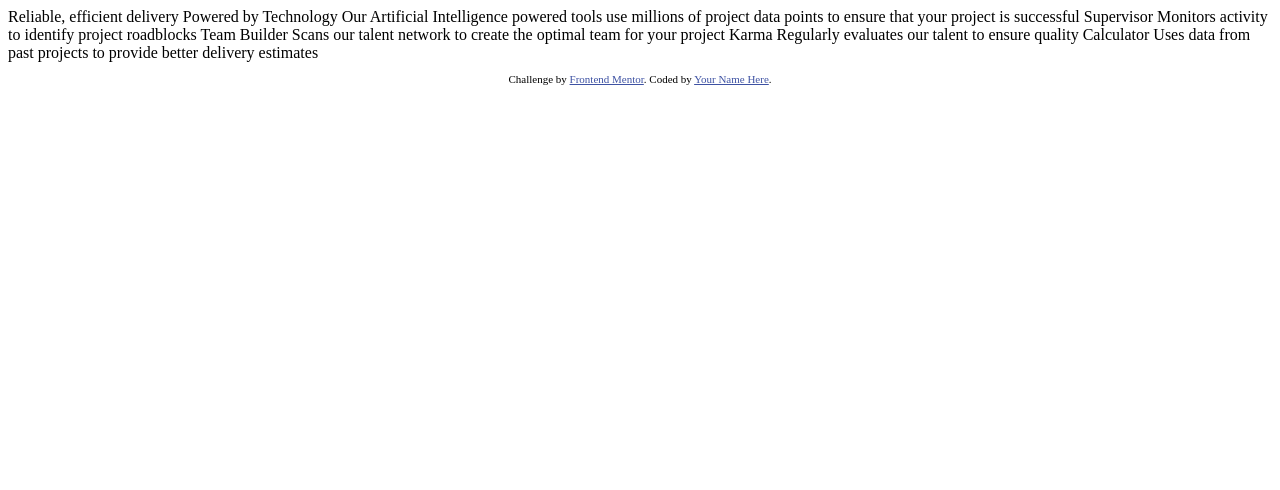
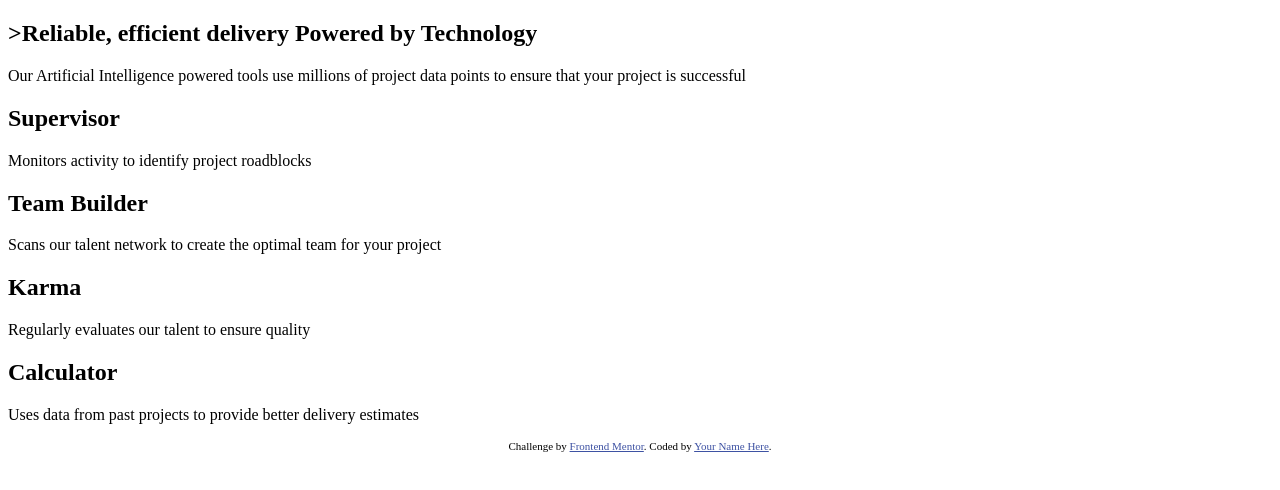
Before and after one commit to gabei/Four-Card-Feature___FEM, a website: page index.html in a window 1280 px wide. Drawn offline with Linux system fonts and the light colour scheme.

Commit message:
feat: Add basic HTML structure.

```diff
--- a/index.html
+++ b/index.html
@@ -16,24 +16,33 @@
 </head>
 <body>
 
-  Reliable, efficient delivery
-  Powered by Technology
+  <main>
+    <section class="header">
+      <h1>>Reliable, efficient delivery Powered by Technology</h1>
+      <p>Our Artificial Intelligence powered tools use millions of project data points
+      to ensure that your project is successful</p>
+    </section>
 
-  Our Artificial Intelligence powered tools use millions of project data points
-  to ensure that your project is successful
+    <section class="card">
+      <h2>Supervisor</h2>
+      <p>Monitors activity to identify project roadblocks</p>
+    </section>
 
-  Supervisor
-  Monitors activity to identify project roadblocks
+    <section class="card">
+      <h2>Team Builder</h2>
+      <p>Scans our talent network to create the optimal team for your project</p>
+    </section>
 
-  Team Builder
-  Scans our talent network to create the optimal team for your project
+    <section class="card">
+      <h2>Karma</h2>
+      <p>Regularly evaluates our talent to ensure quality</p>
+    </section>
 
-  Karma
-  Regularly evaluates our talent to ensure quality
-
-  Calculator
-  Uses data from past projects to provide better delivery estimates
-
+    <section class="card">
+      <h2>Calculator</h2>
+      <p>Uses data from past projects to provide better delivery estimates</p>
+    </section>
+  </main>
 
   <footer>
     <p class="attribution">
```
